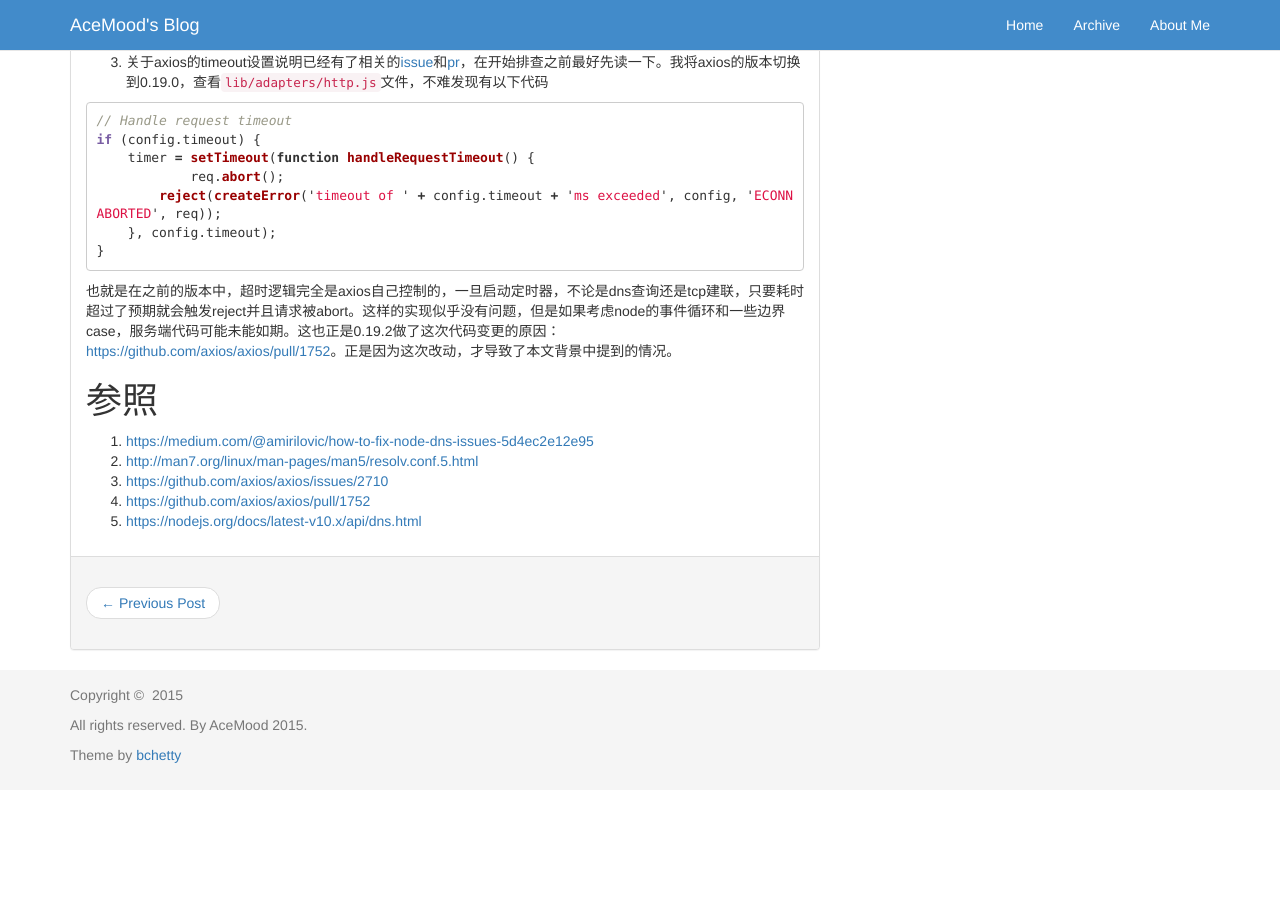
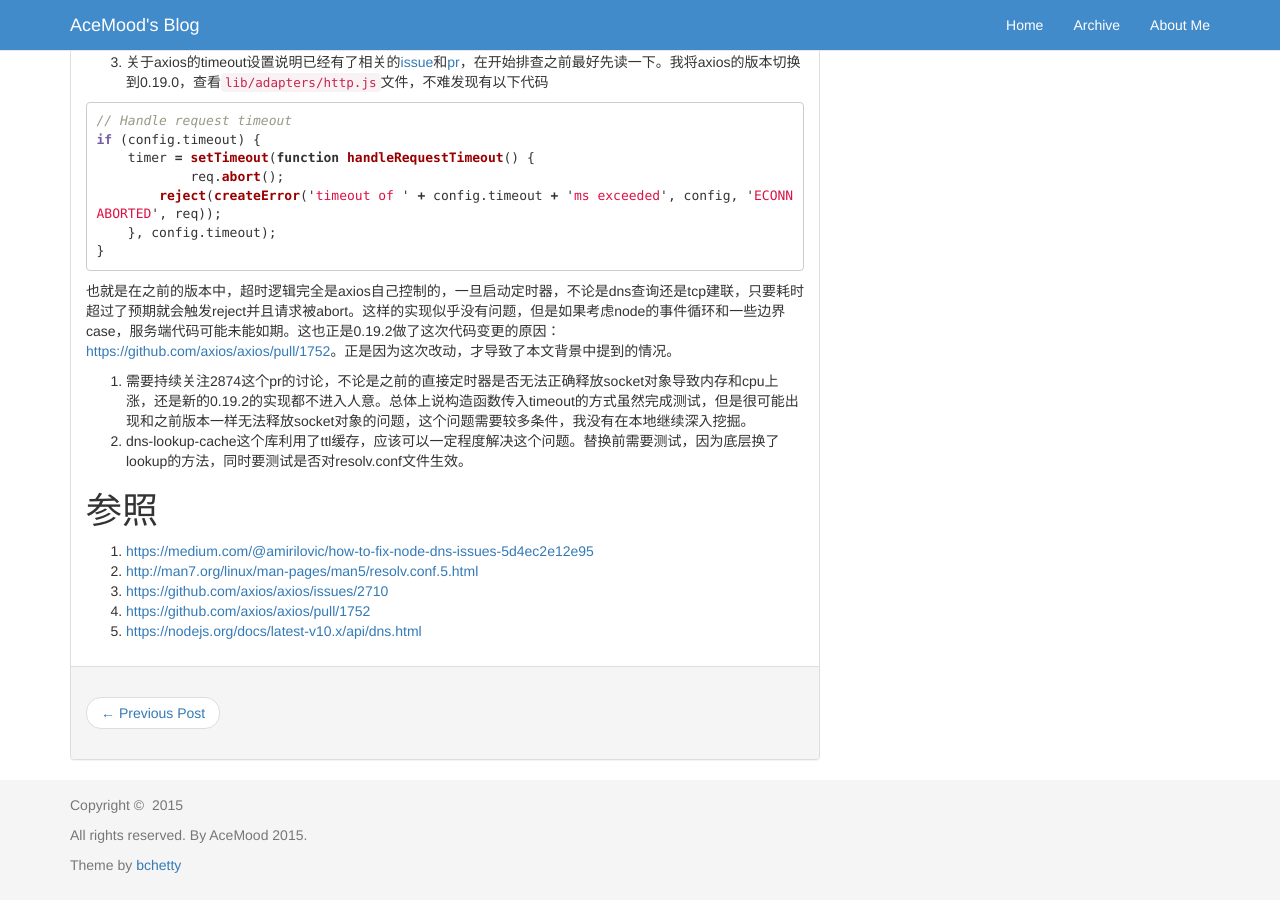
Before and after one commit to AceMood/AceMood.github.io, a Jekyll site: the page built from _posts/2020-05-02-node中请求超时的一些坑.md, in a window 1280 px wide and 900 px high, scrolled down 9578 px. Built offline with Jekyll 4.4.1, drawn with Linux system fonts in a browser that asks for light colours; before the commit the page ends 10368 px from its top, so only the background shows below that.

Commit message:
添加总结

````diff
--- a/_posts/2020-05-02-node中请求超时的一些坑.md
+++ b/_posts/2020-05-02-node中请求超时的一些坑.md
@@ -498,6 +498,8 @@ if (config.timeout) {
 ```
 
 也就是在之前的版本中，超时逻辑完全是axios自己控制的，一旦启动定时器，不论是dns查询还是tcp建联，只要耗时超过了预期就会触发reject并且请求被abort。这样的实现似乎没有问题，但是如果考虑node的事件循环和一些边界case，服务端代码可能未能如期。这也正是0.19.2做了这次代码变更的原因：[https://github.com/axios/axios/pull/1752](https://github.com/axios/axios/pull/1752)。正是因为这次改动，才导致了本文背景中提到的情况。
+ 4. 需要持续关注2874这个pr的讨论，不论是之前的直接定时器是否无法正确释放socket对象导致内存和cpu上涨，还是新的0.19.2的实现都不进入人意。总体上说构造函数传入timeout的方式虽然完成测试，但是很可能出现和之前版本一样无法释放socket对象的问题，这个问题需要较多条件，我没有在本地继续深入挖掘。
+ 5. dns-lookup-cache这个库利用了ttl缓存，应该可以一定程度解决这个问题。替换前需要测试，因为底层换了lookup的方法，同时要测试是否对resolv.conf文件生效。
 
 
 # 参照
````
